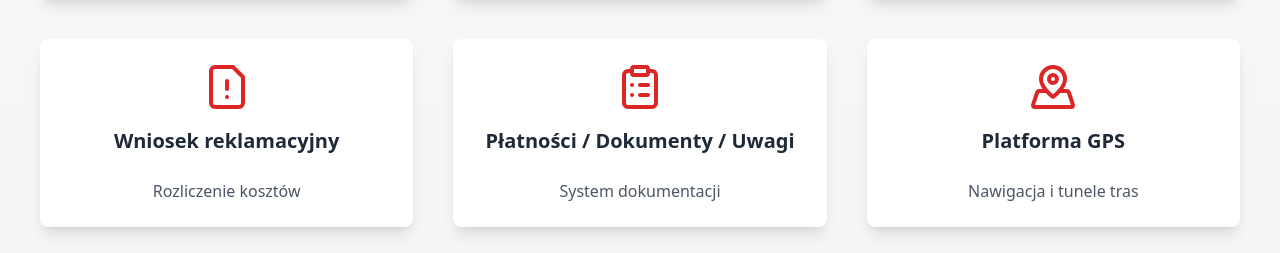
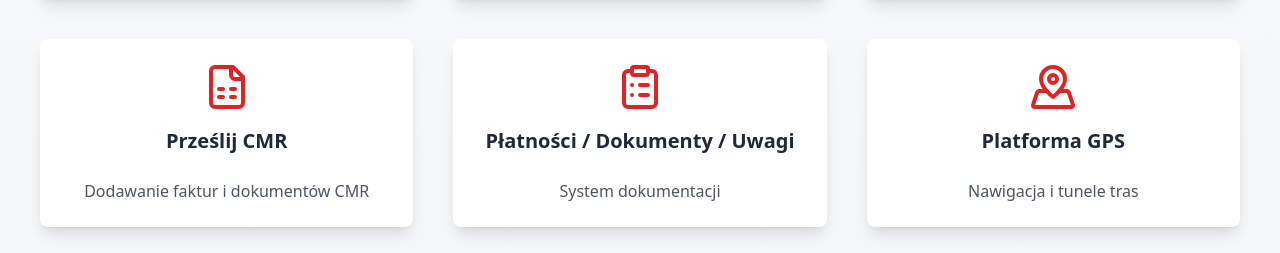
Before and after one commit to Magtrans/portalprzeowznika, a React (Vite) app: page / in a window 1280 px wide. Shown: the part 525-778 px from the top of the page. Built offline with nearby package versions, Linux system fonts and the light colour scheme.

Commit message:
Update App.tsx

```diff
--- a/src/App.tsx
+++ b/src/App.tsx
@@ -30,10 +30,10 @@ function App() {
       url: 'https://docs.google.com/forms/d/e/1FAIpQLSedsVIdMLieYd7t4X8D6-kBnT2Ik0q1_EWNA8zsU8IeHIFPwA/viewform'
     },
     {
-      title: 'Wniosek reklamacyjny',
-      description: 'Rozliczenie kosztów',
-      icon: <FileWarning className="w-12 h-12 mb-4 text-red-600" />,
-      url: ''
+      title: ' Prześlij CMR',
+      description: 'Dodawanie faktur i dokumentów CMR',
+      icon: <FileSpreadsheet className="w-12 h-12 mb-4 text-red-600" />,
+      url: 'https://portal.magtrans.eu/'
     },
     {
       title: 'Płatności / Dokumenty / Uwagi',
@@ -46,6 +46,11 @@ function App() {
       description: 'Nawigacja i tunele tras',
       icon: <MapPinned className="w-12 h-12 mb-4 text-red-600" />,
       url: 'https://fm3.framelogic.pl/api/login'
+    },
+      {
+      title: 'Wniosek reklamacyjny',
+      description: 'Rozliczenie kosztów',
+      icon: <FileWarning className="w-12 h-12 mb-4 text-red-600" />,
     }
   ];
 
```
